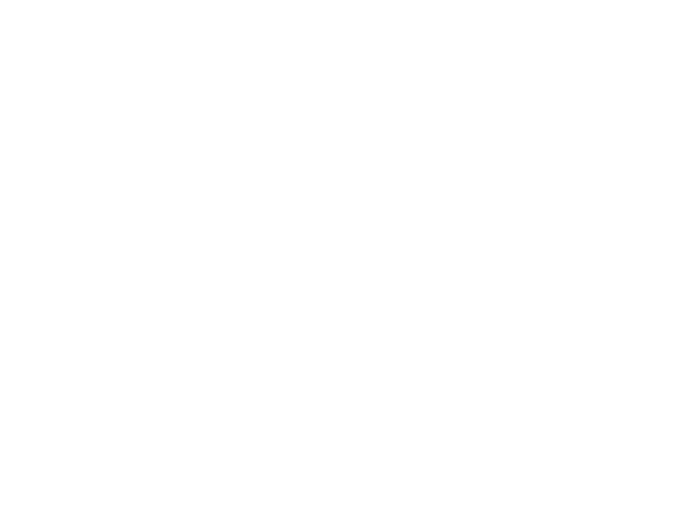
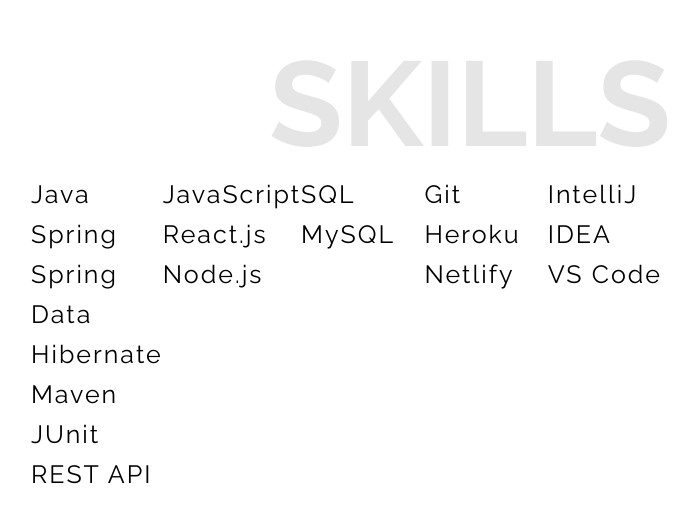
Before and after one commit to kamillobinski/kamillobinski.dev, a React (Create React App) app: page / in a window 1280 px wide. Shown: the part 4012-4535 px from the top of the page, without its empty margins (289-987 px from the left). Before the commit the page ends 3875 px from the top, so only its background shows below. Built offline with nearby package versions, Linux system fonts and the light colour scheme.

Commit message:
Add: skills section

```diff
--- a/src/App.js
+++ b/src/App.js
@@ -6,6 +6,7 @@
 import './assets/fonts/fonts.css';
 import './app.css';
 import Projects from "./components/projects/Projects";
+import Skills from "./components/skills/Skills";
 
 class App extends React.Component {
   constructor(props) {
@@ -44,6 +45,7 @@
           <Intro />
           <About />
           <Projects scrollPos={this.state.scrollPos} scrollLimit={this.state.scrollLimit} />
+          <Skills />
           <ScrollMini scrollPos={this.state.scrollPos} scrollLimit={this.state.scrollLimit} />
         </div>
       </ParallaxProvider>
--- /dev/null
+++ b/src/components/skills/Skills.js
@@ -0,0 +1,34 @@
+import React from 'react';
+import Column from './column/Column';
+import Label from './label/Label';
+import Row from './row/Row';
+import './skills.css';
+
+const LABEL = "SKILLS";
+
+const FRONTEND_SKILLS = ["JavaScript", "React.js", "Node.js"];
+const BACKEND_SKILLS = ["Java", "Spring", "Spring Data", "Hibernate", "Maven", "JUnit", "REST API"];
+const DATABASE_SKILLS = ["SQL", "MySQL"];
+const TOOLS = ["Git", "Heroku", "Netlify"];
+const IDE = ["IntelliJ IDEA", "VS Code"];
+
+const Skills = () => {
+    return (
+        <div className="skills">
+            <div className="container">
+                <Row>
+                    <Label value={LABEL} />
+                </Row>
+                <Row style={{ display: "flex", justifyContent: "center", alignItems: "center" }}>
+                    <Column skills={BACKEND_SKILLS} />
+                    <Column skills={FRONTEND_SKILLS} />
+                    <Column skills={DATABASE_SKILLS} />
+                    <Column skills={TOOLS} />
+                    <Column skills={IDE} />
+                </Row>
+            </div>
+        </div >
+    )
+}
+
+export default Skills;
--- /dev/null
+++ b/src/components/skills/column/Column.js
@@ -0,0 +1,15 @@
+import React from 'react';
+import Skill from '../skill/Skill';
+import './column.css';
+
+const Column = (props) => {
+    return (
+        <div className="column">
+            {props.skills.map((skill) => (
+                <Skill value={skill} />
+            ))}
+        </div>
+    )
+}
+
+export default Column;
--- /dev/null
+++ b/src/components/skills/column/column.css
@@ -0,0 +1,6 @@
+.skills .container .row .column {
+  display: inline-block;
+  width: 100%;
+  margin-top: 0;
+  margin-bottom: auto;
+}
--- /dev/null
+++ b/src/components/skills/label/Label.js
@@ -0,0 +1,13 @@
+import React from 'react';
+import { Parallax } from 'react-scroll-parallax';
+import './label.css';
+
+const Label = (props) => {
+    return (
+        <Parallax className="label" x={[100, -80]}>
+            <span>{props.value}</span>
+        </Parallax>
+    )
+}
+
+export default Label;
--- /dev/null
+++ b/src/components/skills/label/label.css
@@ -0,0 +1,15 @@
+.skills .label {
+  position: relative;
+  margin: 0;
+  text-align: left;
+  z-index: 1;
+  width: fit-content;
+  margin-right: 0;
+  margin-left: auto;
+}
+
+.skills .label span {
+  font-family: "RalewayBold";
+  font-size: 120px;
+  opacity: 0.1;
+}
--- /dev/null
+++ b/src/components/skills/row/Row.js
@@ -0,0 +1,11 @@
+import React from 'react';
+
+const Row = (props) => {
+    return (
+        <div className="row" style={props.style}>
+            {props.children}
+        </div>
+    )
+}
+
+export default Row;
--- /dev/null
+++ b/src/components/skills/skill/Skill.js
@@ -0,0 +1,12 @@
+import React from 'react';
+import './skill.css';
+
+const Skill = (props) => {
+    return (
+        <div className="skill">
+            <span>{props.value}</span>
+        </div>
+    )
+}
+
+export default Skill;
--- /dev/null
+++ b/src/components/skills/skill/skill.css
@@ -0,0 +1,7 @@
+.skills .container .row .column .skill {
+  font-family: "RalewayRegular";
+  font-size: 25px;
+  line-height: 1.6;
+  letter-spacing: 2px;
+  text-align: left;
+}
--- /dev/null
+++ b/src/components/skills/skills.css
@@ -0,0 +1,18 @@
+.skills {
+  width: 100vw;
+  height: 100vh;
+  min-height: 100%;
+  box-sizing: border-box;
+  display: block;
+  position: relative;
+  overflow-x: hidden;
+}
+
+.skills .container {
+  margin: 0;
+  position: absolute;
+  top: 50%;
+  left: 50%;
+  transform: translate(-50%, -50%);
+  width: 50%;
+}
```
